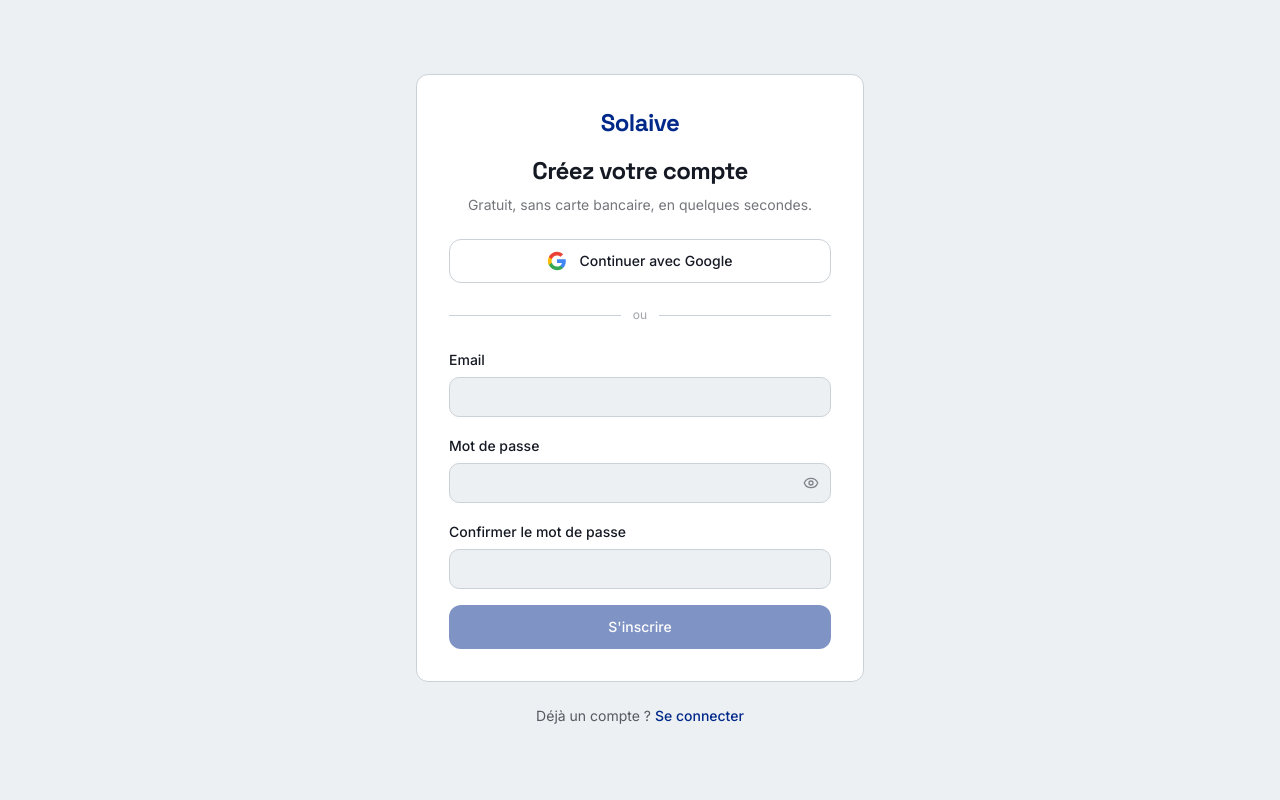
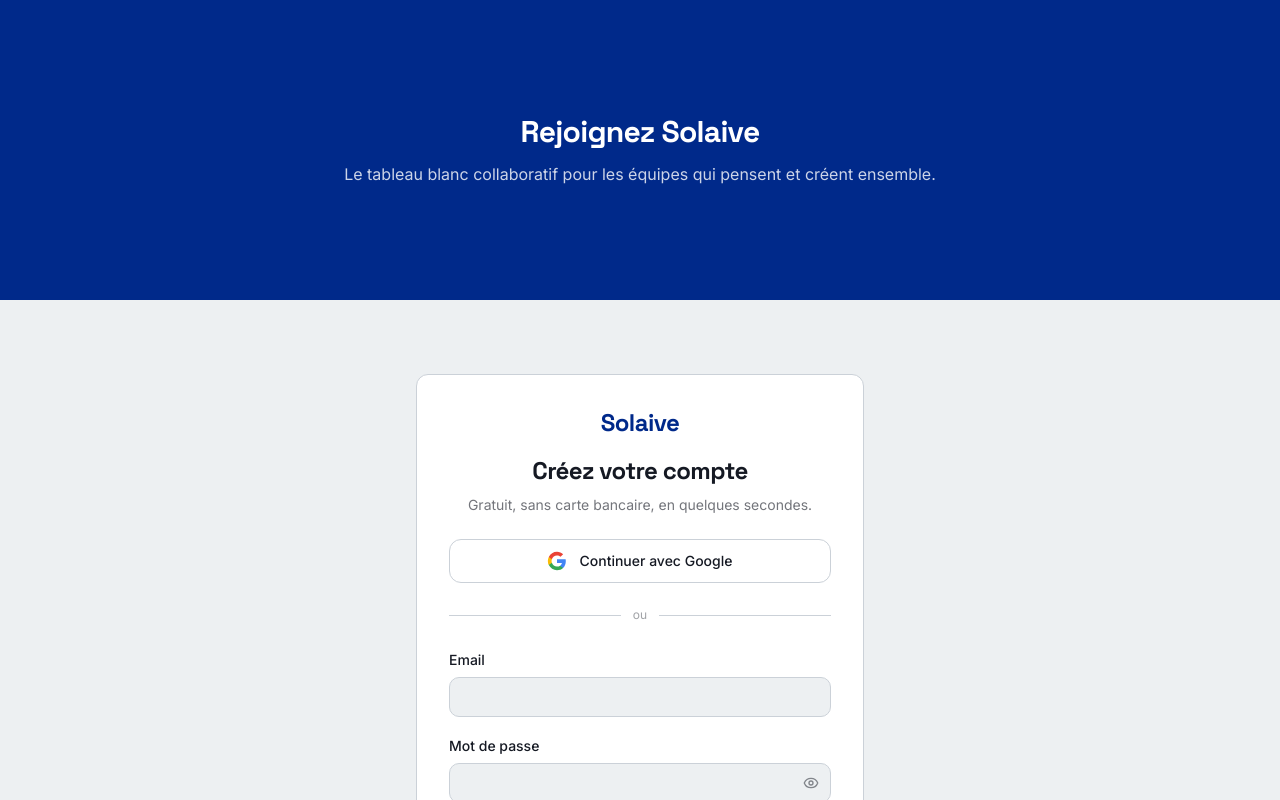
Before and after one commit to arimisarn/solaive, a Next.js app: page /inscription in a window 1280 px wide. Shown: the top 800 px of the page. Built offline with nearby package versions, Linux system fonts and the light colour scheme; no server answers.

Commit message:
deconnecxion auto regle

```diff
--- a/app/inscription/page.tsx
+++ b/app/inscription/page.tsx
@@ -6,6 +6,7 @@
 import { Loader2, Eye, EyeOff } from 'lucide-react';
 import { AuthCard } from '@/components/auth/AuthCard';
 import { GoogleButton } from '@/components/auth/GoogleButton';
+import { Footer } from '@/components/Footer';
 import { Input } from '@/components/ui/input';
 import { Label } from '@/components/ui/label';
 import { toast } from 'sonner';
@@ -104,6 +105,18 @@
   }
 
   return (
+    <>
+      <section className="flex h-[220px] w-full items-center justify-center bg-accent px-4 text-center sm:h-[260px] md:h-[300px]">
+        <div className="max-w-2xl">
+          <h2 className="font-heading text-2xl font-bold tracking-tight text-accent-foreground sm:text-3xl">
+            Rejoignez Solaive
+          </h2>
+          <p className="mt-3 text-sm text-accent-foreground/80 sm:text-base">
+            Le tableau blanc collaboratif pour les équipes qui pensent et créent ensemble.
+          </p>
+        </div>
+      </section>
+
       <AuthCard
         title="Créez votre compte"
         subtitle="Gratuit, sans carte bancaire, en quelques secondes."
@@ -202,5 +215,8 @@
           </button>
         </form>
       </AuthCard>
+
+      <Footer />
+    </>
   );
 }
--- a/lib/supabase/clients.ts
+++ b/lib/supabase/clients.ts
@@ -1,9 +1,13 @@
 // lib/supabase/client.ts
 import { createBrowserClient } from '@supabase/ssr';
+import { SUPABASE_COOKIE_OPTIONS } from './cookie-options';
 
 export function createClient() {
   return createBrowserClient(
     process.env.NEXT_PUBLIC_SUPABASE_URL!,
-    process.env.NEXT_PUBLIC_SUPABASE_PUBLISHABLE_KEY!
+    process.env.NEXT_PUBLIC_SUPABASE_PUBLISHABLE_KEY!,
+    {
+      cookieOptions: SUPABASE_COOKIE_OPTIONS,
+    }
   );
 }
--- /dev/null
+++ b/lib/supabase/cookie-options.ts
@@ -0,0 +1,20 @@
+// lib/supabase/cookie-options.ts
+//
+// Options de cookies partagées entre le client navigateur, le client serveur
+// et le middleware, pour garantir que la session reste persistante même si
+// l'utilisateur ferme le navigateur (et revient le lendemain, la semaine
+// suivante, etc.), tant qu'il ne s'est pas explicitement déconnecté.
+//
+// Sans ce `maxAge` explicite, certains navigateurs traitent le cookie comme
+// un "session cookie" (supprimé à la fermeture du navigateur), ce qui forçait
+// une reconnexion à chaque nouvelle visite.
+//
+// 400 jours = valeur max autorisée par Chrome pour un cookie. Le cookie est
+// renouvelé à chaque requête passant par le middleware, donc tant que
+// l'utilisateur revient au moins une fois tous les 400 jours, il reste connecté.
+export const SUPABASE_COOKIE_OPTIONS = {
+    maxAge: 60 * 60 * 24 * 400,
+    path: '/',
+    sameSite: 'lax' as const,
+    secure: process.env.NODE_ENV === 'production',
+};
--- a/lib/supabase/server.ts
+++ b/lib/supabase/server.ts
@@ -1,5 +1,6 @@
 import { createServerClient } from '@supabase/ssr';
 import { cookies } from 'next/headers';
+import { SUPABASE_COOKIE_OPTIONS } from './cookie-options';
 
 export async function createClient() {
   const cookieStore = await cookies();
@@ -8,6 +9,7 @@
     process.env.NEXT_PUBLIC_SUPABASE_URL!,
     process.env.NEXT_PUBLIC_SUPABASE_PUBLISHABLE_KEY!,
     {
+      cookieOptions: SUPABASE_COOKIE_OPTIONS,
       cookies: {
         getAll() {
           return cookieStore.getAll();
```
Also changed, not shown: middleware.ts (+14 -0 lines). Lines whose indentation alone changed are shown as unchanged.
